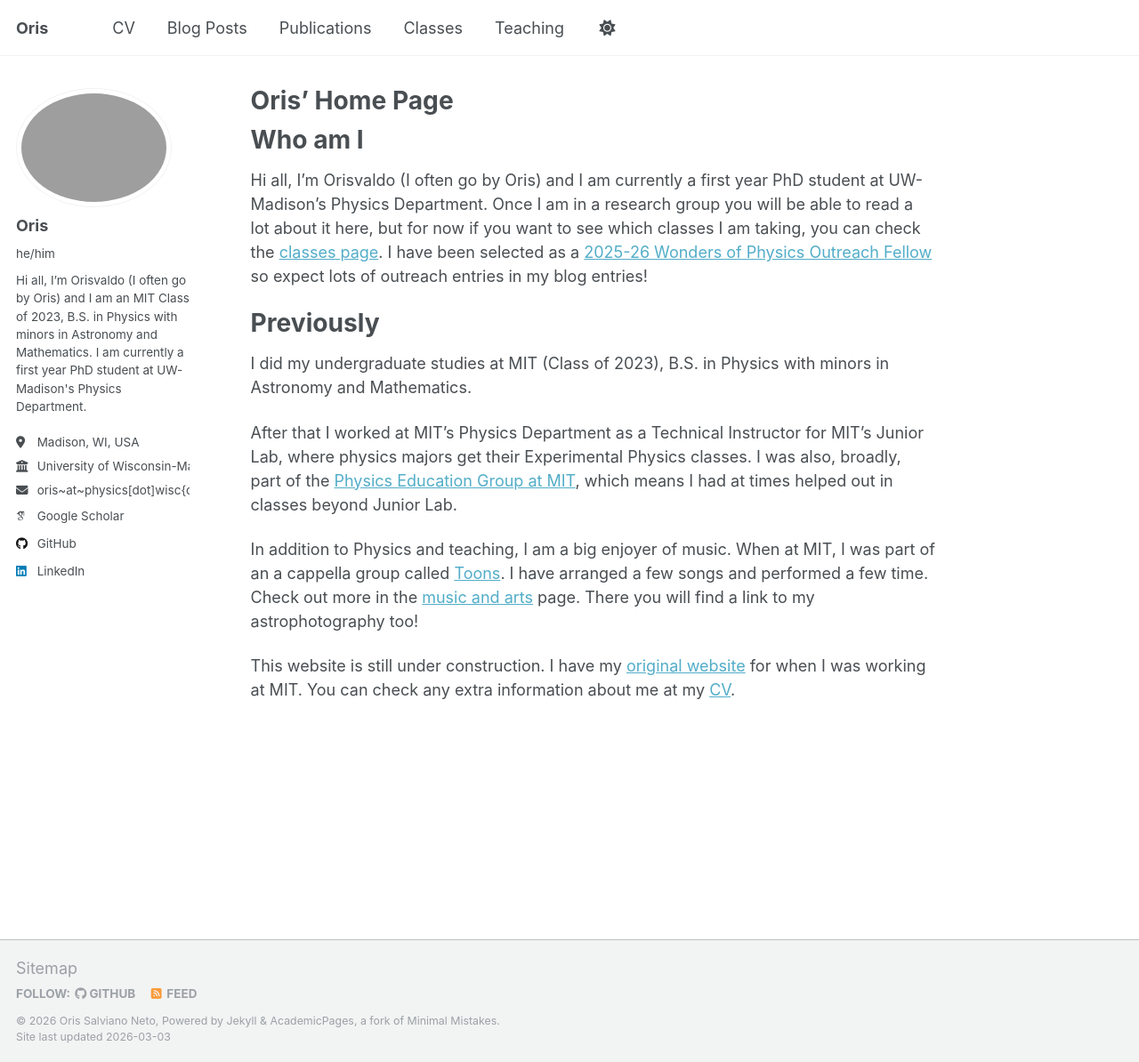
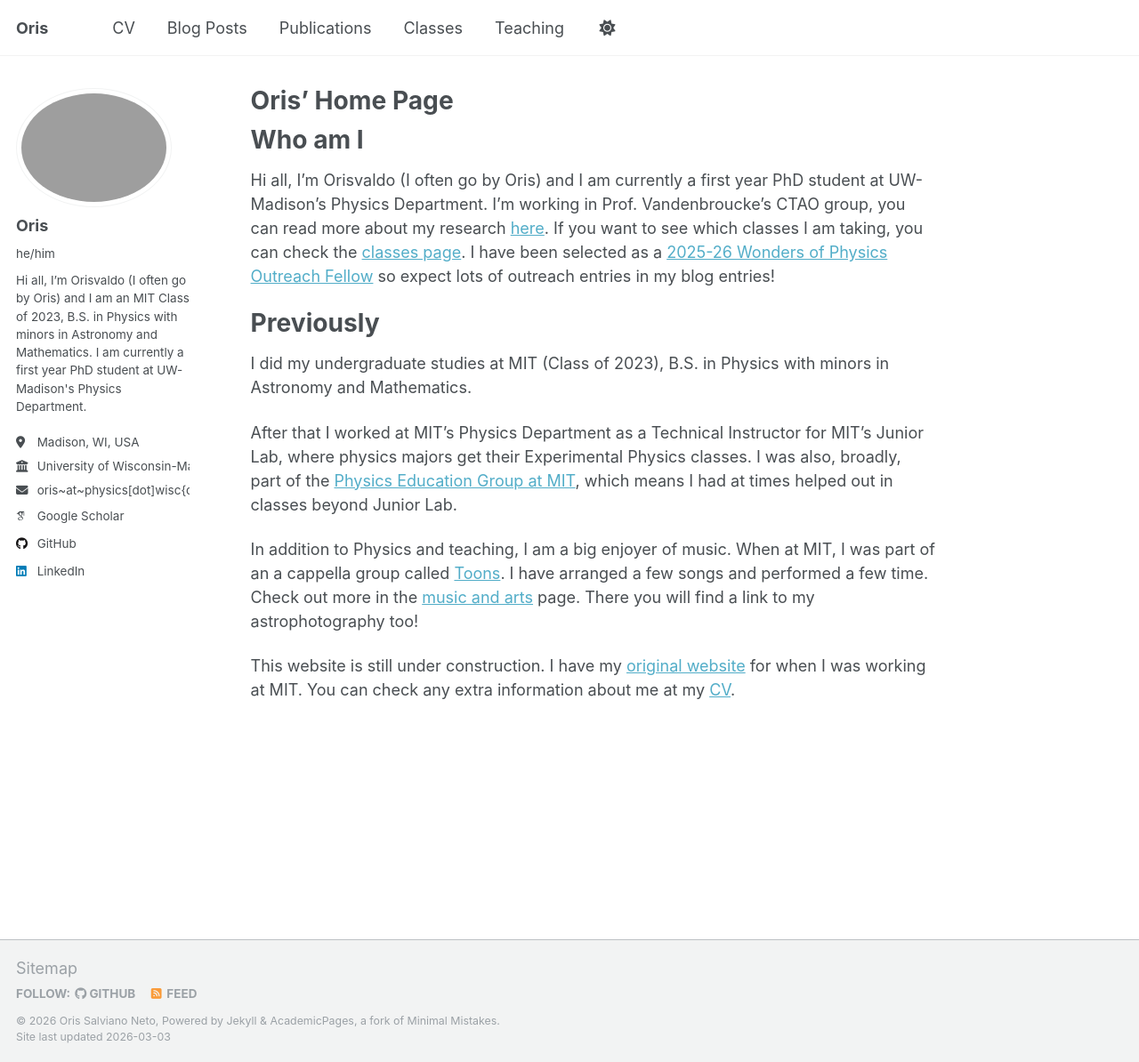
Before and after one commit to wax-ladrian/wax-ladrian.github.io, a Jekyll site: the page built from _pages/about.md, in a window 1280 px wide and 1194 px high. Shown: the whole window at 89% size. Built offline with Jekyll 4.4.1, drawn with Linux system fonts in a browser that asks for light colours; some web fonts are replaced; a script that is not in the unit is left out.

Commit message:
research page up

```diff
--- a/_pages/about.md
+++ b/_pages/about.md
@@ -7,7 +7,7 @@ redirect_from:
   - /about.html
 ---
 # Who am I
-Hi all, I’m Orisvaldo (I often go by Oris) and I am currently a first year PhD student at UW-Madison's Physics Department. Once I am in a research group you will be able to read a lot about it here, but for now if you want to see which classes I am taking, you can check the [classes page](/classes/). I have been selected as a [2025-26 Wonders of Physics Outreach Fellow](https://www.physics.wisc.edu/outreach/wonders-of-physics-outreach-fellows/) so expect lots of outreach entries in my blog entries!
+Hi all, I’m Orisvaldo (I often go by Oris) and I am currently a first year PhD student at UW-Madison's Physics Department. I'm working in Prof. Vandenbroucke's CTAO group, you can read more about my research [here](/research/). If you want to see which classes I am taking, you can check the [classes page](/classes/). I have been selected as a [2025-26 Wonders of Physics Outreach Fellow](https://www.physics.wisc.edu/outreach/wonders-of-physics-outreach-fellows/) so expect lots of outreach entries in my blog entries!
 
 # Previously
 I did my undergraduate studies at MIT (Class of 2023), B.S. in Physics with minors in Astronomy and Mathematics.
```
Also changed, not shown: _pages/research_description.md (added, +28 -0 lines), .obsidian/workspace.json, images/Past20260303121241.png (added), images/Past20260303121547.png (added).
